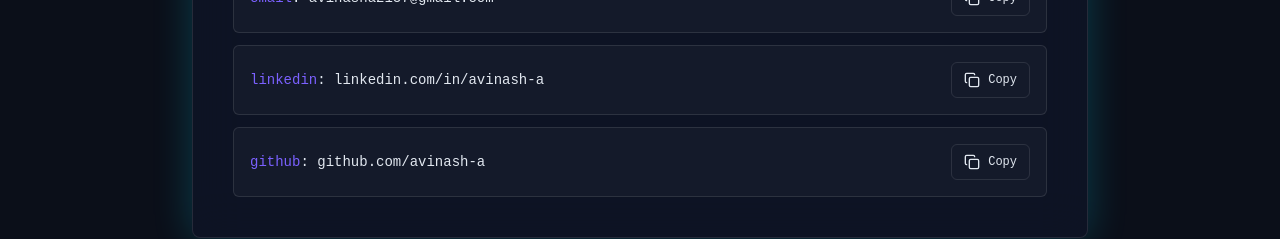
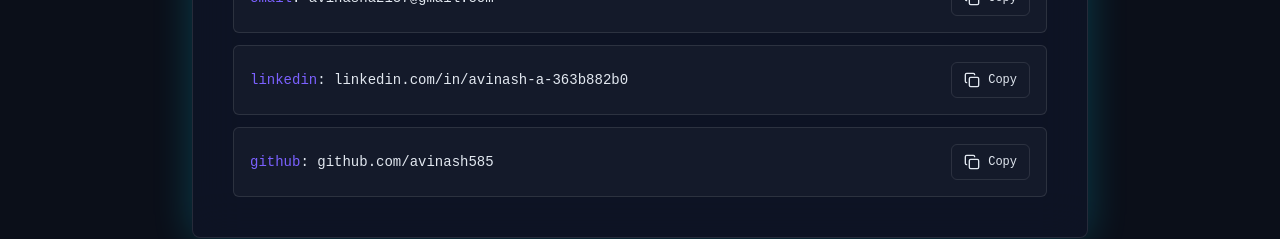
Before and after one commit to avinash585/avinash-portfolio, a React (Vite) app: page / in a window 1280 px wide. Shown: the part 5951-6190 px from the top of the page. Built offline with nearby package versions, Linux system fonts and the light colour scheme.

Commit message:
Updated portfolio

```diff
--- a/src/data/portfolio.ts
+++ b/src/data/portfolio.ts
@@ -129,8 +129,8 @@
 
 export const contactLinks: ContactLink[] = [
   { label: 'Email', value: 'avinasha2137@gmail.com', href: 'mailto:avinasha2137@gmail.com' },
-  { label: 'LinkedIn', value: 'linkedin.com/in/avinash-a', href: 'https://www.linkedin.com/in/avinash-a' },
-  { label: 'GitHub', value: 'github.com/avinash-a', href: 'https://github.com/avinash-a' },
+  { label: 'LinkedIn', value: 'linkedin.com/in/avinash-a-363b882b0', href: 'https://www.linkedin.com/in/avinash-a-363b882b0/' },
+  { label: 'GitHub', value: 'github.com/avinash585', href: 'https://github.com/avinash585' },
 ];
 
 export const assistantKnowledge = [
```
